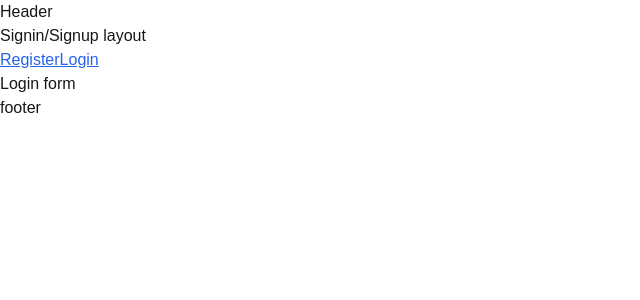
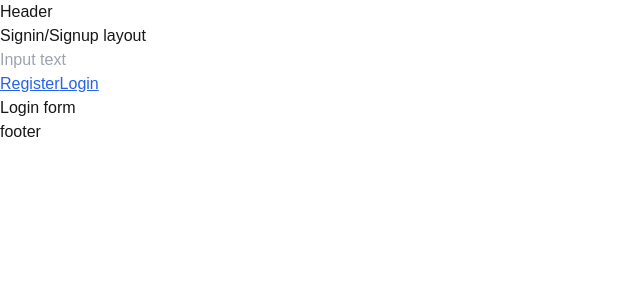
Before and after one commit to Trayshmhirk/learn-nextjs-tutorial, a Next.js app: page /login in a window 1280 px wide. Shown: the top 300 px of the page, without its empty margins (0-640 px from the left). Built offline with nearby package versions, Linux system fonts and the light colour scheme.

Commit message:
lesson on using templates and/or layouts

```diff
--- a/src/app/(auth)/(with-auth-layout)/layout.tsx
+++ /dev/null
@@ -1,33 +0,0 @@
-"use client";
-import Link from "next/link";
-import { usePathname } from "next/navigation";
-
-const navlinks = [
-   { name: "Register", href: "/register" },
-   { name: "Login", href: "/login" },
-];
-
-const AuthLayout = ({ children }: { children: React.ReactNode }) => {
-   const pathname = usePathname();
-   return (
-      <div className="flex flex-col gap-3">
-         <h2 className="text-lg font-medium">Signin/Signup layout</h2>
-
-         {navlinks.map((link) => {
-            const isActive = pathname.startsWith(link.href);
-            return (
-               <Link
-                  key={link.name}
-                  href={link.href}
-                  className={`${isActive ? "font-bold text-blue-700" : "text-blue-400"}`}
-               >
-                  {link.name}
-               </Link>
-            );
-         })}
-         {children}
-      </div>
-   );
-};
-
-export default AuthLayout;
--- /dev/null
+++ b/src/app/(auth)/(with-auth-layout)/template.tsx
@@ -0,0 +1,48 @@
+"use client";
+import Link from "next/link";
+import { usePathname } from "next/navigation";
+import { useState } from "react";
+
+const navlinks = [
+   { name: "Register", href: "/register" },
+   { name: "Login", href: "/login" },
+];
+
+const AuthLayout = ({ children }: { children: React.ReactNode }) => {
+   const pathname = usePathname();
+   const [input, setInput] = useState("");
+
+   return (
+      <div className="flex flex-col gap-3">
+         <h2 className="text-lg font-medium">Signin/Signup layout</h2>
+
+         <div>
+            <input
+               type="text"
+               className="border border-gray-500 text-black rounded p-2"
+               placeholder="Input text"
+               value={input}
+               onChange={(e) => setInput(e.target.value)}
+            />
+         </div>
+
+         <div className="flex gap-3">
+            {navlinks.map((link) => {
+               const isActive = pathname.startsWith(link.href);
+               return (
+                  <Link
+                     key={link.name}
+                     href={link.href}
+                     className={`${isActive ? "font-bold text-blue-700" : "text-blue-400"}`}
+                  >
+                     {link.name}
+                  </Link>
+               );
+            })}
+         </div>
+         {children}
+      </div>
+   );
+};
+
+export default AuthLayout;
```
